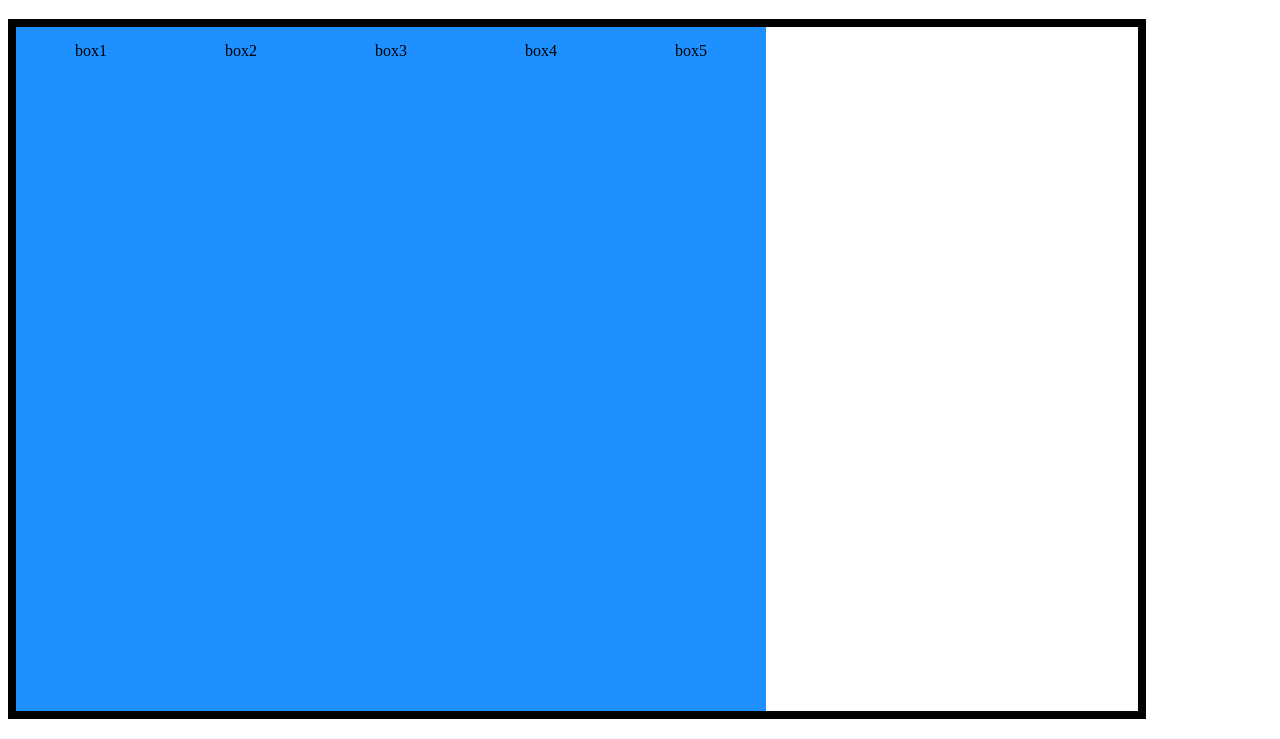
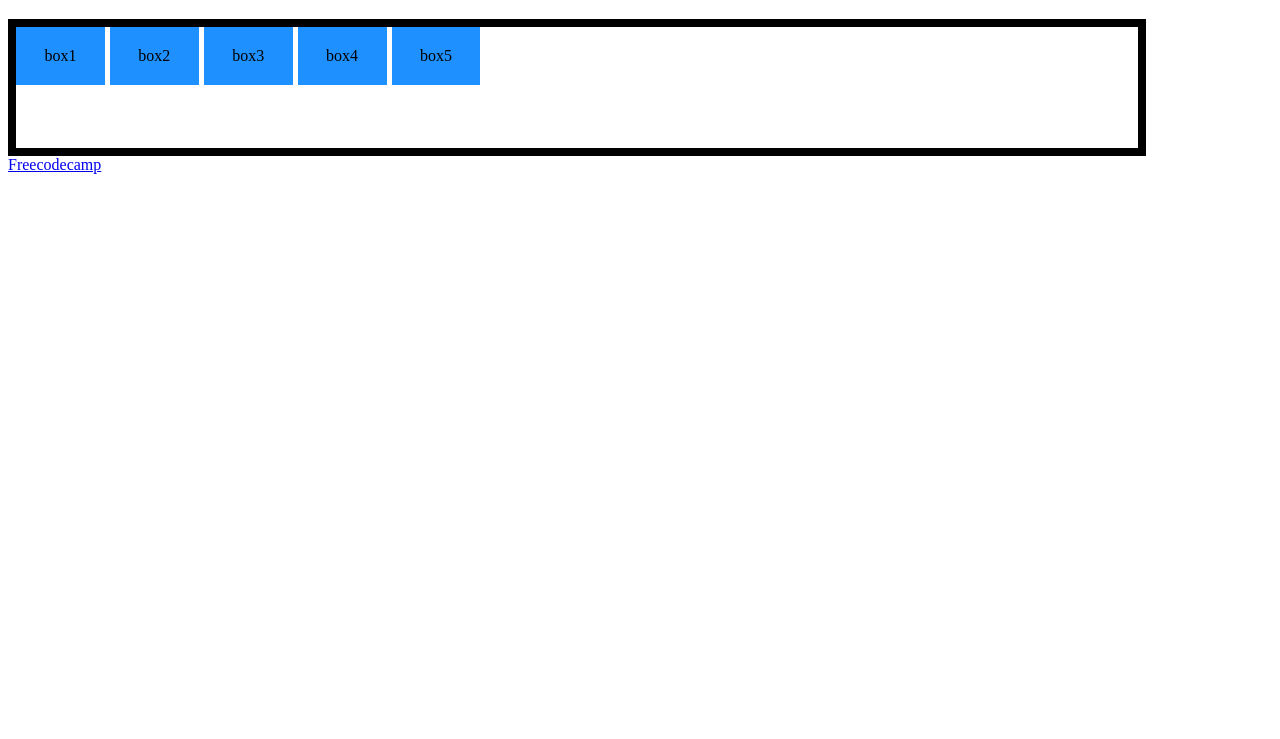
Before and after one commit to Trey-Farner/Flexbox-Grid-Experiment, a plain HTML site: page index.html in a window 1280 px wide. Shown: the part 61-800 px from the top of the page. Drawn offline with Linux system fonts and the light colour scheme.

Commit message:
I never finished understanding flexbox or grid
I'll need to do more testing to get a better understanding of these concepts.

```diff
--- a/css/style.css
+++ b/css/style.css
@@ -2,16 +2,21 @@
     box-sizing: border-box;
 }
 
+main {
+
+}
+
 .container {
     width: 90%;
-    height: 700px;
     border: 8px solid black;
-    display: flex;
+    display: grid;
+    grid-template-columns: repeat(12, 1fr);
+    grid-template-rows: repeat(2, 1fr);
+    gap: 5px;
 }
 
 .box1, .box2, .box3, .box4, .box5 {
     background: dodgerblue;
-    padding: 15px;
-    width: 150px;
+    padding: 20px 26px;
     text-align: center;
 }
--- /dev/null
+++ b/freecodecamp/css/style.css
@@ -0,0 +1,39 @@
+* {
+    margin: 0;
+    padding: 0;
+    box-sizing: border-box;
+}
+
+body {
+    font-family: sans-serif;
+    font-size: 40px;
+    width: 100%;
+    min-height: 100vh;
+}
+
+[class^="box"] {
+    background-color: skyblue;
+    display: grid;
+    place-items: center;
+    box-shadow: 12px 12px 12px #333;
+}
+
+.container {
+    display: grid;
+    gap: 20px;
+    height: 100vh;
+    grid-template-columns: repeat(12, 1fr);
+    grid-template-rows: repeat(12, 1fr);
+}
+
+.box1{
+    grid-column: 1/10;
+}
+
+.box2{
+    grid-area: ;
+}
+
+.box3{
+    grid-area: ;
+}
--- a/index.html
+++ b/index.html
@@ -19,6 +19,8 @@
             <div class="box4">box4</div>
             <div class="box5">box5</div>
         </div>
+
+        <a href="./freecodecamp/index.html" target="_blank">Freecodecamp</a>
     </main>
 </body>
 </html>
```
Also changed, not shown: freecodecamp/index.html (added, +16 -0 lines).
